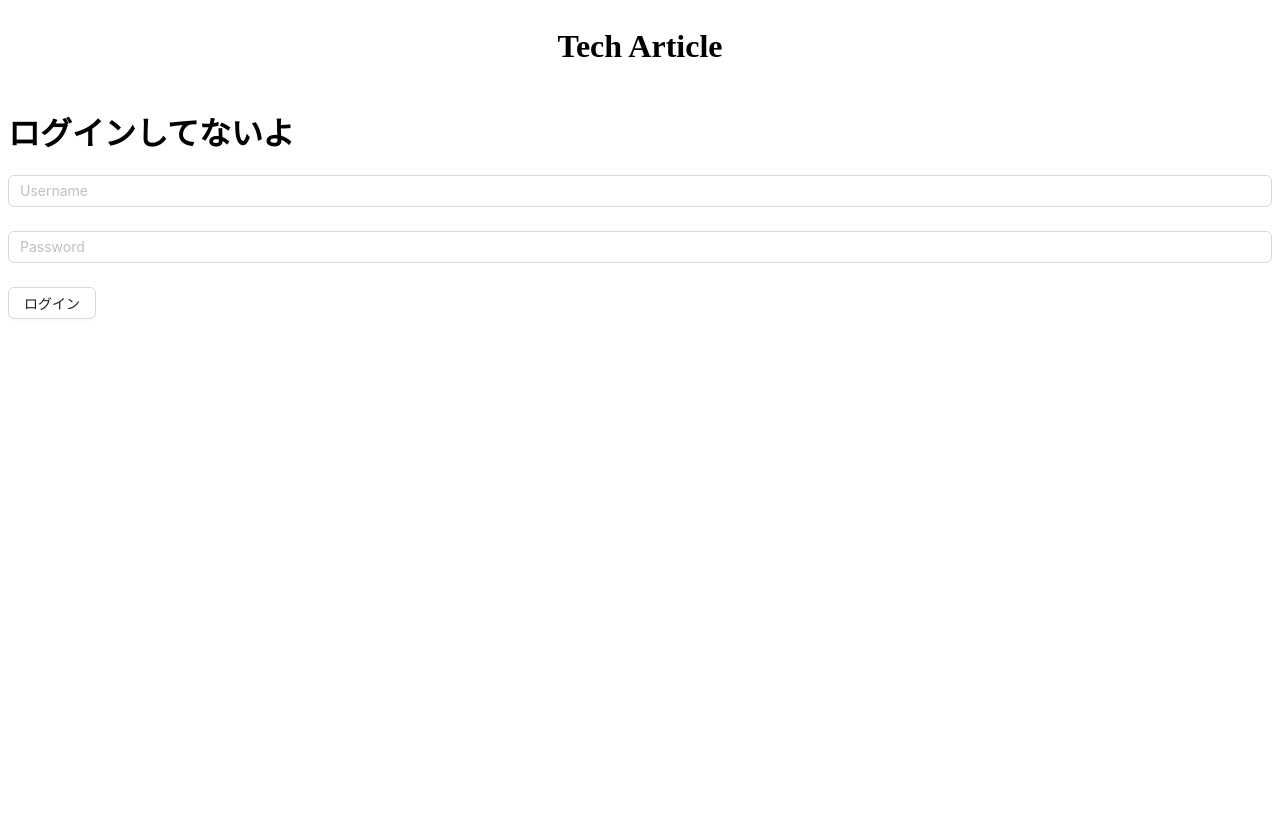
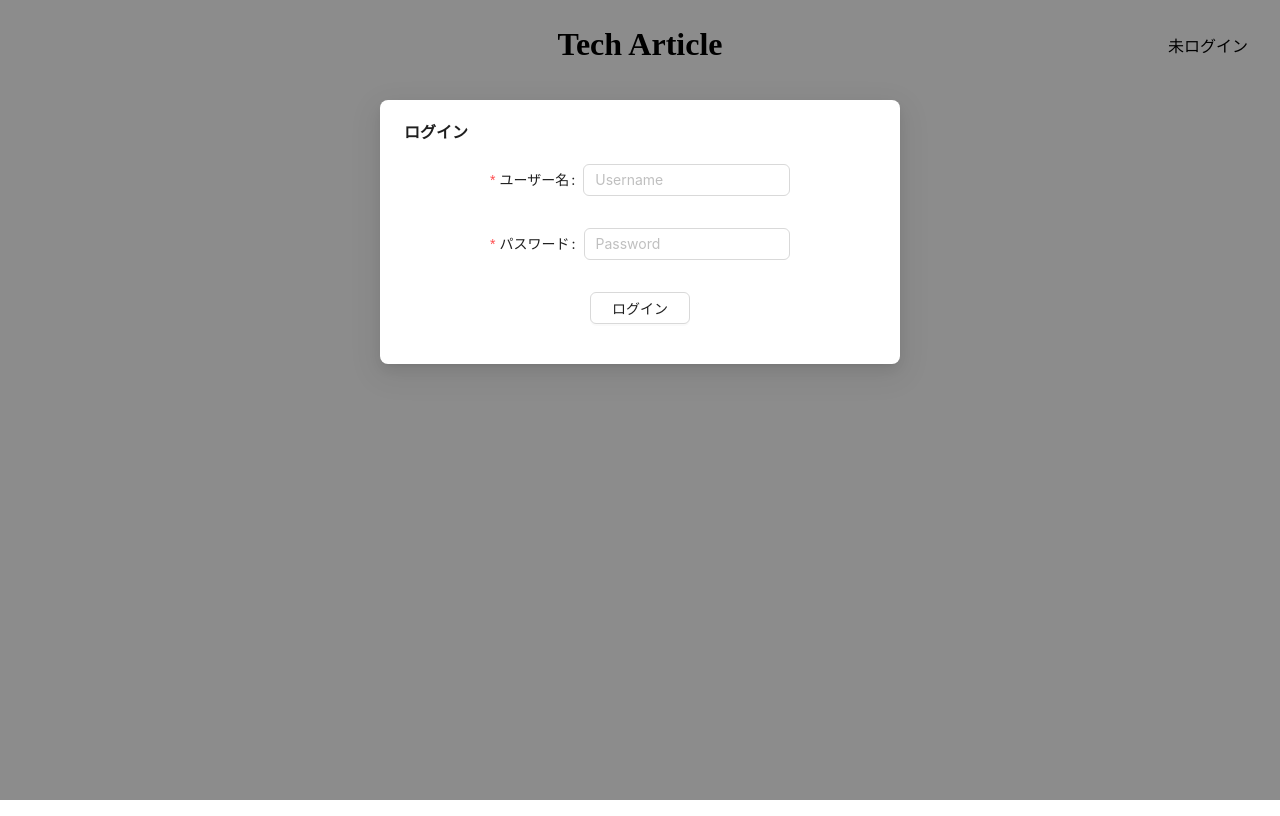
Before and after one commit to keiibo/qiita_articles, a React (Vite) app: page /login in a window 1280 px wide. Built offline with nearby package versions, Linux system fonts and the light colour scheme.

Commit message:
ヘッダーにログイン情報を表示、またログインモーダルの作成

```diff
--- a/index.html
+++ b/index.html
@@ -3,7 +3,7 @@
   <head>
     <meta charset="UTF-8" />
     <meta name="viewport" content="width=device-width, initial-scale=1.0" />
-    <title>Tech Articles</title>
+    <title>Tech Article</title>
   </head>
   <body>
     <div id="root"></div>
--- a/src/App.tsx
+++ b/src/App.tsx
@@ -3,6 +3,7 @@ import { AppRouter } from "./route/Router";
 import { useState } from "react";
 import { useSelector } from "react-redux";
 import { selectUser } from "./feature/auth/slice/authSlice";
+import { Header } from "./component/header/Header";
 
 export const App = (): React.JSX.Element => {
   const [isLoggedIn, setLoggedIn] = useState(false);
@@ -13,14 +14,7 @@ export const App = (): React.JSX.Element => {
 
   return (
     <AppContainer>
-      <StyledTitle>Tech Article</StyledTitle>
-      <div>
-        {user ? (
-          <h4>おかえりなさい {user.username}</h4>
-        ) : (
-          <h1>ログインしてないよ</h1>
-        )}
-      </div>
+      <Header user={user} />
       <AppRouter isLoggedIn={isLoggedIn} onLoginSuccess={handleLoginSuccess} />
     </AppContainer>
   );
@@ -31,9 +25,3 @@ const AppContainer = styled.div`
   display: flex;
   flex-direction: column;
 `;
-
-const StyledTitle = styled.h1`
-  text-align: center;
-  margin-top: 0;
-  padding-top: 20px; // 見た目の調整
-`;
--- a/src/Home.tsx
+++ b/src/Home.tsx
@@ -34,7 +34,7 @@ export const Home = (): React.JSX.Element => {
     isLoading: qiitaLoading,
   } = useQuery("articles", () =>
     get({
-      perPage: 20,
+      perPage: 50,
     } as TGetReq)
   );
 
--- /dev/null
+++ b/src/component/header/Header.tsx
@@ -0,0 +1,48 @@
+import React from "react";
+import { TLoginUser } from "../../feature/auth/slice/authSlice";
+import { styled } from "styled-components";
+
+type TProps = {
+  user: TLoginUser | null;
+};
+
+export const Header = ({ user }: TProps): React.JSX.Element => {
+  return (
+    <StyledHeader>
+      <StyledTitle>Tech Article</StyledTitle>
+      <StyledUserData>
+        {user ? (
+          <div>おかえりなさい、{user.username}さん</div>
+        ) : (
+          <div>未ログイン</div>
+        )}
+      </StyledUserData>
+    </StyledHeader>
+  );
+};
+
+const StyledHeader = styled.header`
+  text-align: center;
+  // 画面幅が 600px 以上の場合のスタイル
+  @media (min-width: 600px) {
+    position: relative;
+    margin: 0 24px;
+  }
+`;
+
+const StyledTitle = styled.h1`
+  margin: 0;
+  @media (min-width: 600px) {
+    padding: 18px 0px;
+    text-align: center;
+  }
+`;
+
+const StyledUserData = styled.div`
+  @media (min-width: 600px) {
+    position: absolute;
+    top: 50%;
+    right: 0;
+    transform: translateY(-50%);
+  }
+`;
--- a/src/feature/auth/Login.tsx
+++ b/src/feature/auth/Login.tsx
@@ -1,4 +1,4 @@
-import { Button, Form, Input } from "antd";
+import { Button, Form, Input, Modal } from "antd";
 import FormItem from "antd/es/form/FormItem";
 import React, { useState } from "react";
 import { useNavigate } from "react-router-dom";
@@ -6,17 +6,24 @@ import { Path } from "../../constant/Path";
 import { login } from "./api/login";
 import { useDispatch } from "react-redux";
 import { setUser } from "./slice/authSlice";
+import { styled } from "styled-components";
 
 type TProps = {
   onLoginSuccess: () => void;
 };
 
 export const Login = ({ onLoginSuccess }: TProps): React.JSX.Element => {
+  const [isModalOpen, setIsModalOpen] = useState(true);
+
   const [username, setUsername] = useState("");
   const [password, setPassword] = useState("");
   const [error, setError] = useState("");
   const navigate = useNavigate();
   const dispatch = useDispatch();
+
+  const handleCancel = () => {
+    setIsModalOpen(false);
+  };
 
   const handleLogin = async () => {
     try {
@@ -27,30 +34,82 @@ export const Login = ({ onLoginSuccess }: TProps): React.JSX.Element => {
       dispatch(setUser(response.user));
       onLoginSuccess();
       navigate(Path.TECH_ARTICLE);
+      setIsModalOpen(false);
     } catch (err) {
-      setError("ログインに失敗しました");
+      setError("失敗：ユーザー名またはパスワードに誤りがあります");
     }
   };
   return (
-    <Form onFinish={handleLogin}>
-      <FormItem>
+    <Modal
+      title="ログイン"
+      open={isModalOpen}
+      onCancel={handleCancel}
+      closable={false}
+      footer={[]}
+      maskClosable={false}
+    >
+      <StyledForm onFinish={handleLogin}>
+        <StyledFormItem
+          label="ユーザー名"
+          name="username"
+          rules={[
+            {
+              required: true,
+              message: "ユーザー名を入力してください", // 未入力時に表示するメッセージ
+            },
+          ]}
+        >
           <Input
             type="text"
             placeholder="Username"
             value={username}
             onChange={(e) => setUsername(e.target.value)}
           />
-      </FormItem>
-      <FormItem>
+        </StyledFormItem>
+        <StyledFormItem
+          label="パスワード"
+          name="password"
+          rules={[
+            {
+              required: true,
+              message: "パスワードを入力してください", // 未入力時に表示するメッセージ
+            },
+          ]}
+        >
           <Input
             type="password"
             placeholder="Password"
             value={password}
             onChange={(e) => setPassword(e.target.value)}
           />
-      </FormItem>
-      <Button htmlType="submit">ログイン</Button>
-      {error && <p>{error}</p>}
-    </Form>
+        </StyledFormItem>
+        <StyledButton htmlType="submit">ログイン</StyledButton>
+      </StyledForm>
+      {error && <StyledError>{error}</StyledError>}
+    </Modal>
   );
 };
+
+const StyledForm = styled(Form)`
+  display: flex;
+  flex-direction: column;
+  gap: 32px;
+  margin: 20px auto;
+`;
+
+const StyledFormItem = styled(FormItem)`
+  width: 300px;
+  margin: 0 auto;
+`;
+
+const StyledButton = styled(Button)`
+  width: 100px;
+  margin: 0 auto;
+`;
+
+const StyledError = styled.p`
+  margin: 0;
+  padding: 0;
+  color: red;
+  text-align: center;
+`;
--- a/src/feature/auth/slice/authSlice.ts
+++ b/src/feature/auth/slice/authSlice.ts
@@ -2,13 +2,13 @@
 import { createSlice, PayloadAction } from "@reduxjs/toolkit";
 import { TRootState } from "../../../store/store";
 
-type TUser = {
+export type TLoginUser = {
   userId: string;
   username: string;
 };
 
 type AuthState = {
-  user: TUser | null;
+  user: TLoginUser | null;
 };
 
 const initialState: AuthState = {
@@ -19,7 +19,7 @@ const authSlice = createSlice({
   name: "auth",
   initialState,
   reducers: {
-    setUser(state, action: PayloadAction<TUser>) {
+    setUser(state, action: PayloadAction<TLoginUser>) {
       state.user = action.payload;
     },
     logoutUser(state) {
--- a/src/feature/search/Search.tsx
+++ b/src/feature/search/Search.tsx
@@ -13,7 +13,7 @@ export const Search = (): React.JSX.Element => {
   const debouncedSearch = useDebouncedCallback(
     async (value) => {
       const req: TGetReq = {
-        perPage: 20,
+        perPage: 50,
         query: value,
       };
       const response = await get(req);
```
Lines whose indentation alone changed are shown as unchanged.
